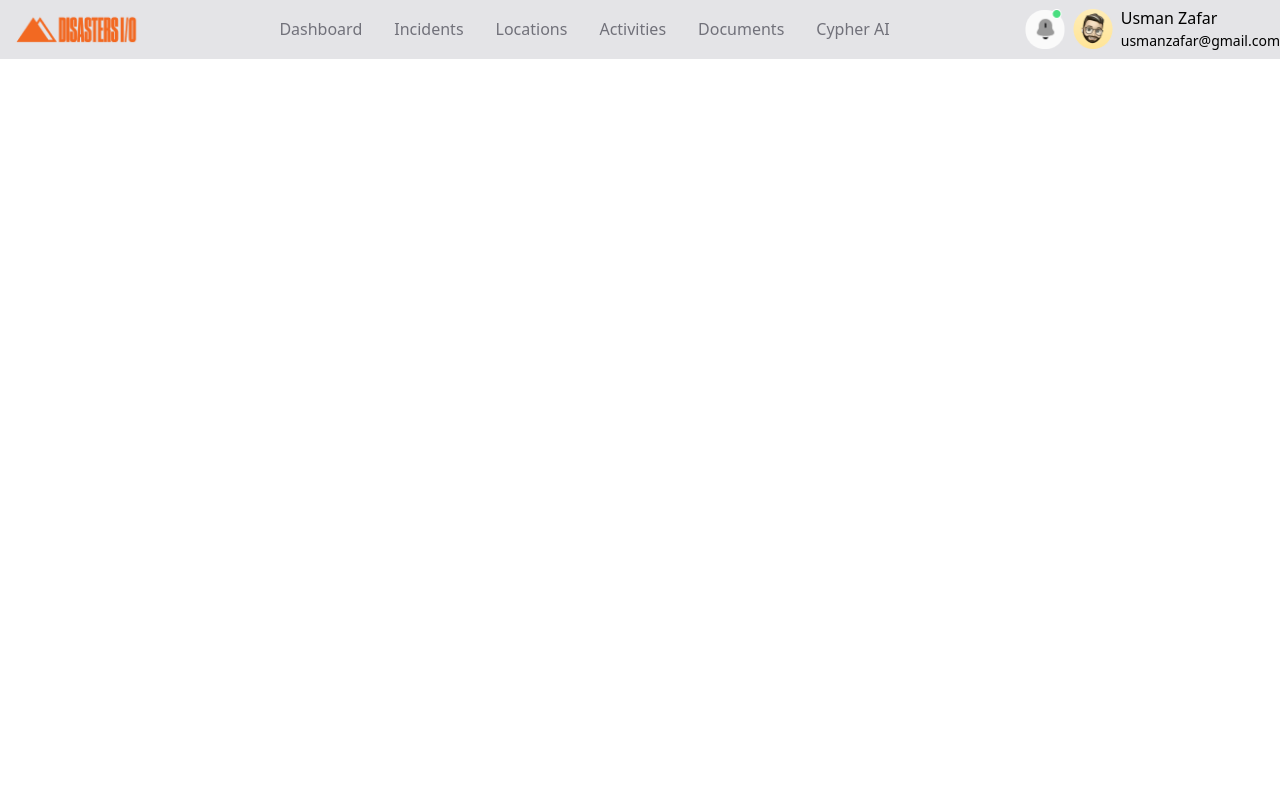
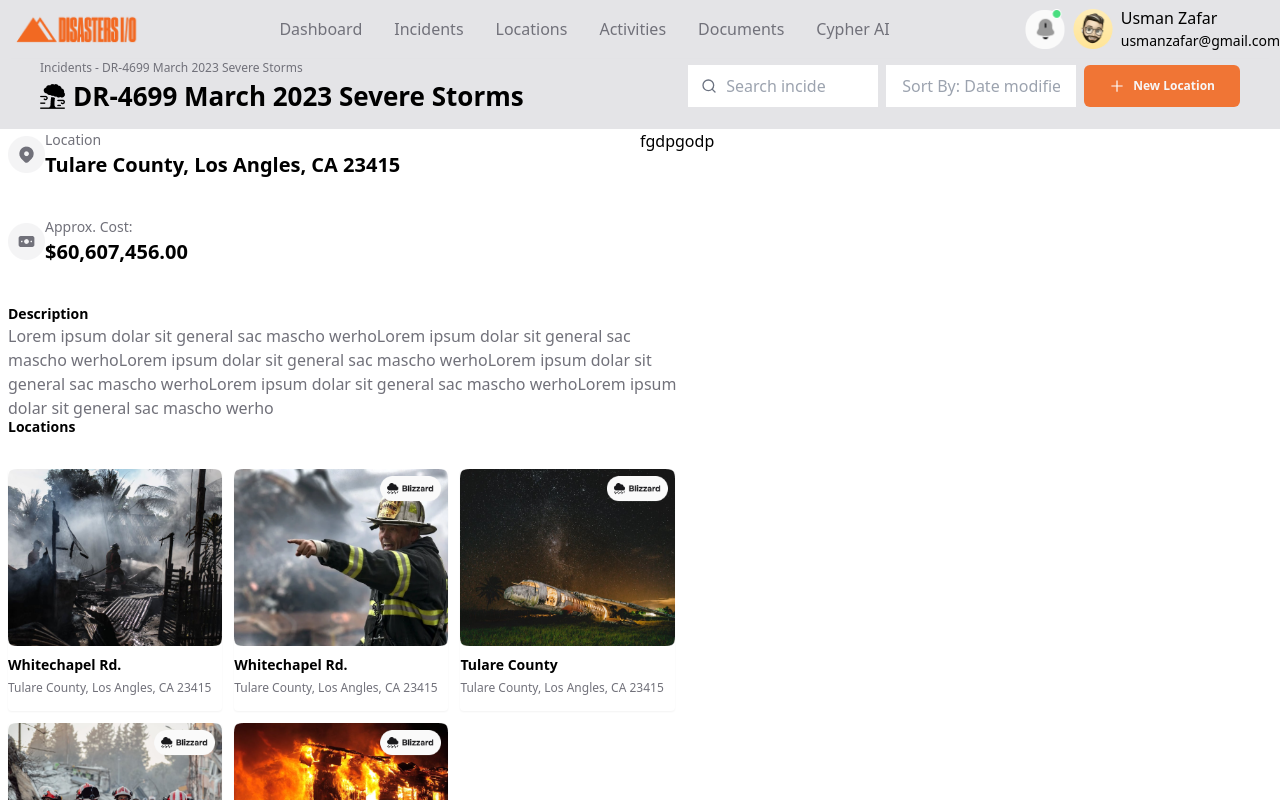
Before and after one commit to yeasinarafat51/cyper-tailwind, a React (Vite) app: page /locations in a window 1280 px wide. Shown: the top 800 px of the page. Built offline with nearby package versions, Linux system fonts and the light colour scheme.

Commit message:
searchlocation

```diff
--- a/src/App.jsx
+++ b/src/App.jsx
@@ -20,6 +20,7 @@ import { BrowserRouter as Router, Routes, Route } from 'react-router-dom';
 import Incidents from "./Pages/Incidents";
 import Incedent from "./common/Incedent";
 import ItemList from "./common/NewIncident";
+import Locations from "./Pages/Locations";
 
 function App() {
 
@@ -37,6 +38,7 @@ function App() {
         <Route path="/itemlist" element={<ItemList/>} />
         <Route path="/textarea" element={<Textarea/>} />
         <Route path="/map" element={<Map/>} />
+        <Route path="/locations" element={<Locations/>} />
 
         <Route path="/user" element={<User />} />
       </Routes>
--- /dev/null
+++ b/src/Pages/Locations.jsx
@@ -0,0 +1,63 @@
+
+import Searchloctation from '../common/Searchloctation'
+import icon from '../Images/Group 1171276286.png'
+import icon1 from '../Images/Group 1171276286 (1).png'
+import Card from '../shared/Card'
+import Cardlocation from '../shared/Cardlocation'
+
+const Locations = () => {
+  return (
+    <div>
+        <Searchloctation searchname='Incidents - DR-4699 March 2023 Severe Storms '/>
+
+        <div className='bg-white grid grid-cols-2 px-2'>
+            {/* location */}
+            <div className='space-y-9'>
+                {/* loca1 */}
+                <div className='flex justify-start items-center '>
+                    <img src={icon} alt="./" />
+                   <div>
+                   <p className='font-[400px] text-[14px] text-[#71717A]'>Location</p>
+                   <h2 className="text-[20px] font-semibold  ">Tulare County,  Los Angles, CA 23415</h2>
+                   </div>
+
+
+                </div>
+                <div className='flex justify-start items-center '>
+                    <img src={icon1} alt="./" />
+                   <div>
+                   <p className='font-[400px] text-[14px] text-[#71717A]'>Approx. Cost:</p>
+                   <h2 className="text-[20px] font-semibold  ">$60,607,456.00</h2>
+                   </div>
+
+
+
+
+                </div>
+                {/* loca1 */}
+                <div className='w-[677px] h-[77px]'>
+                   <h2 className="text-[14px] font-semibold  ">Description</h2>
+                   <p className='font-[400px] text-[16px] text-[#71717A]'>Lorem ipsum dolar sit general sac mascho werhoLorem ipsum dolar sit general sac mascho werhoLorem ipsum dolar sit general sac mascho werhoLorem ipsum dolar sit general sac mascho werhoLorem ipsum dolar sit general sac mascho werhoLorem ipsum dolar sit general sac mascho werho</p>
+                   </div>
+
+                     {/* location-part */}
+           <div>
+           <h2 className="text-[14px] font-semibold  ">Locations</h2>
+           <Cardlocation/>
+           </div>
+
+            {/* location-part */}
+
+            </div>
+
+            {/* map */}
+            <div>
+<h1>fgdpgodp</h1>
+            </div>
+        </div>
+
+    </div>
+  )
+}
+
+export default Locations
--- /dev/null
+++ b/src/common/Searchloctation.jsx
@@ -0,0 +1,54 @@
+/* eslint-disable react/prop-types */
+import { AiOutlinePlus } from "react-icons/ai";
+
+import { FiSearch } from 'react-icons/fi'; // Search Icon
+import Button from './Button';
+import { Link } from "react-router-dom";
+import tree from '../Images/fi_15330449 (1).png'
+
+const Searchloctation = ({searchname}) => {
+  return (
+    <section className="w-[100%] lg:h-[70px] h-[120px] grid grid-cols-1 lg:grid-cols-2 md:grid-cols-2 pb-4  bg-[#E4E4E7]  xl:px-10 lg:px-10 md:px-8  pl-4  shadow-lg">
+      {/* Title */}
+     <div className='w-[583px] h-[53px] '>
+     <p className='font-[400px] text-[12px] text-[#71717A]'>{searchname}</p>
+     <div className="flex justify-start items-center gap-2">
+        <img className="w-[25px] h-[25px]" src={tree} alt="./" />
+     <h2 className="text-[26px] font-semibold  ">DR-4699 March 2023 Severe Storms</h2>
+     </div>
+
+     </div>
+
+      {/* Search Bars */}
+      <div className=" flex lg:justify-end justify-items-start  items-center gap-2">
+        {/* First Search Bar */}
+        <div className="flex  items-center p-3 gap-2 w-[190px] h-[42px] bg-white ">
+        <FiSearch className="w-[18px]  top-2 right-3 text-gray-500" />
+          <input
+            type="text"
+            placeholder="Search incident"
+            className="  text-[#71717A] w-[100px]    "
+
+          />
+
+        </div>
+
+        {/* Second Search Bar */}
+        <div className=" w-[190px] h-[42px]">
+          <input
+            type="text"
+            placeholder="Sort By: Date modified"
+            className="w-full h-full px-4  text-black"
+          />
+
+        </div>
+        <Link to='/incident'>
+        <Button className='flex justify-center gap-2 items-center bg-[#F26922] text-[#FAFAFA]'><AiOutlinePlus  className="text-white w-[16px] h-[16px]"/>New Location</Button>
+        </Link>
+      </div>
+    </section>
+  );
+};
+
+export default Searchloctation;
+{/* <Button className='flex justify-center gap-2 items-center bg-[#F26922] text-[#FAFAFA]'><AiOutlinePlus  className="text-white w-[16px] h-[16px]"/>Cypher AI</Button> */}
--- /dev/null
+++ b/src/shared/Cardlocation.jsx
@@ -0,0 +1,23 @@
+
+import { itemscard } from '.'
+
+
+const Cardlocation = () => {
+  return (
+    <div className='lg:w-[670px] bg-white py-8 flex flex-wrap lg:gap-3 gap-2 lg:pl-0 pl-16 md:pl-0'>
+      {
+        itemscard.map(card =>(<div key={card.alt} className=" w-[214.2px] h-[241.5px] rounded overflow-hidden shadow-sm bg-white">
+          <img className="w-[214.2px] h-[177.1px] object-cover" src={card.src} alt={card.alt} />
+         <div className='gap-4'>
+         <h1 className="font-semibold text-[14px] mt-2 mb-1">{card.title}</h1>
+            <p className="text-[#71717A] text-[12px] mb-2">Tulare County,  Los Angles, CA 23415</p>
+            <span className="text-[14px] font-semibold pt-2 ">$1,456,654.00</span>
+         </div>
+
+        </div>))
+      }
+    </div>
+  )
+}
+
+export default Cardlocation
```
Also changed, not shown: src/Images/Group 1171276286 (1).png (added), src/Images/Group 1171276286.png (added).
